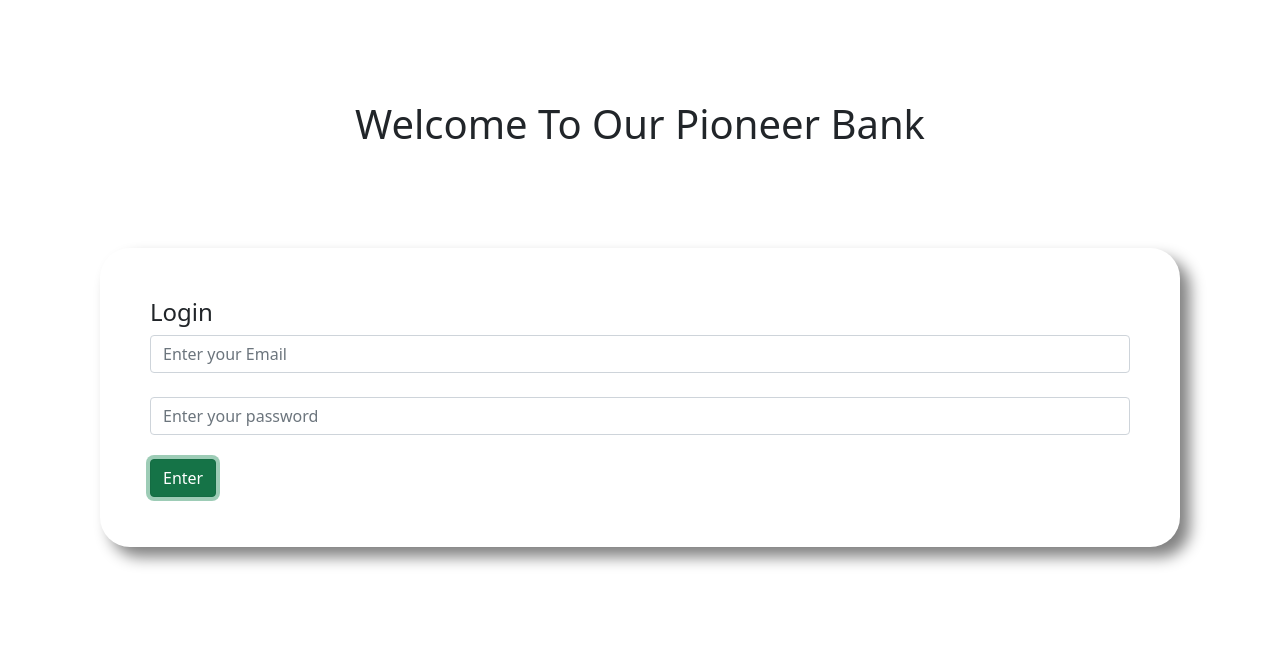
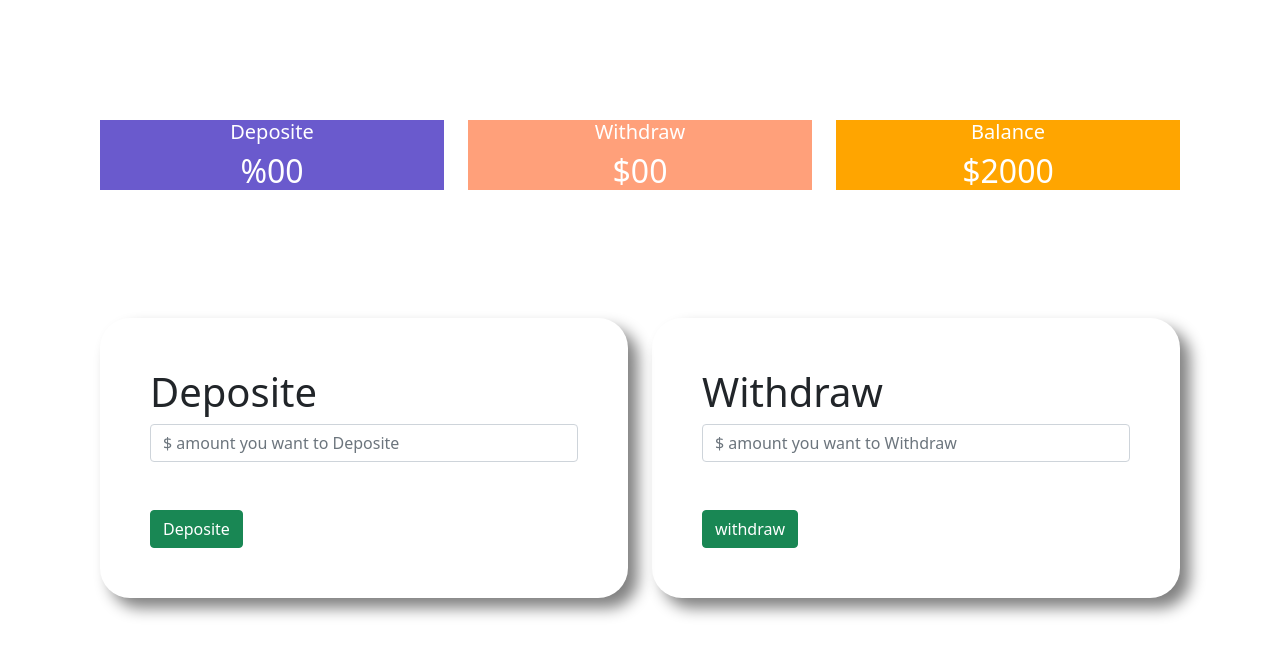
Before and after one commit to RahmanRakib99/pioneer-bank, a plain HTML site: page index.html in a window 1280 px wide. Both pictures are taken after a click on the button "Enter". Drawn offline with nearby package versions, Linux system fonts and the light colour scheme.

Commit message:
n commit

```diff
--- a/index.html
+++ b/index.html
@@ -10,7 +10,7 @@
 </head>
 <body>
     <!-- login area -->
-    <div>
+    <div  id="login-area">
             <h1 class="bank-title">Welcome To Our Pioneer Bank</h1>
             <!-- submit area -->
             <div class="submit-area">
@@ -19,9 +19,60 @@
                 <br>
                 <input type="password" class="form-control" placeholder="Enter your password" >
                 <br>
-            <button class="btn btn-success">Enter</button>
+                <button id="login-button" class="btn btn-success">Enter</button>
             </div>
     </div>
 
+    <!-- transaction area -->
+    <div id="transaction-area">
+        <!-- prothom row create korbo -->
+        <div class="row">
+            <!-- tarpor er majhe column hobe 3ta,mane 3*4ta -->
+            <!-- 1 -->
+            <div class="col-md-4 common-class">
+                    <div class="Deposite">
+                        <h5>Deposite</h5>
+                        <h2>%<span id="currentDeposite">00</span></h2>
+                    </div>
+            </div>
+            <!-- 2 -->
+            <div class="col-md-4 common-class">
+                    <div class="Withdraw">
+                        <h5>Withdraw</h5>
+                        <h2>$<span id="currentWithdraw">00</span></h2>
+                    </div>
+            </div>
+            <!-- 3 -->
+            <div class="col-md-4 common-class">
+                <div class="Balance">
+                    <h5>Balance</h5>
+                    <h2>$<span id="currentBalance">2000</span></h2>
+                </div>
+            </div>
+        </div>
+        <!-- depo/widrw area -->
+        <div class="row">
+                <div class="col-md-6">
+            <div class="submit-area">
+                <h1>Deposite</h1>
+                <input type="text" placeholder="$ amount you want to Deposite"  class="form-control" id="deposite-input-text">
+                <br><br>
+                <button class="btn btn-success" id="Deposite-btn">Deposite</button>
+            </div>
+                </div>
+                   <div class="col-md-6">
+            <div class="submit-area">
+                <h1>Withdraw</h1>
+                <input type="text" placeholder="$ amount you want to Withdraw" class="form-control" id="withdraw-input-text">
+                <br><br>
+                <button class="btn btn-success" id="withdraw-btn">withdraw</button>
+            </div>
+                 </div>
+        </div>
+</div>
+
+
+
+  <script src="script.js"></script>
 </body>
 </html>
--- a/script.js
+++ b/script.js
@@ -0,0 +1,24 @@
+//1: Login Button click handle
+
+const loginBtn=document.getElementById("login-button");
+loginBtn.addEventListener("click",function(){
+
+   const loginArea=document.getElementById("login-area");
+   loginArea.style.display="none";
+
+   const transactionArea=document.getElementById("transaction-area");
+   transactionArea.style.display="block";
+})
+
+//2:deposite button click handle
+const getDepoBtn=document.getElementById("Deposite-btn");
+getDepoBtn.addEventListener("click",function(){
+    const getInputValue=document.getElementById("deposite-input-text").Value;
+    const getInputNumber= parseFloat(getInputValue);
+
+    const currentDeposite=document.getElementById("currentDeposite").innerText;
+    const currentDepositeNumber=parseFloat(currentDeposite);
+const totalDeposite=getInputNumber+currentDepositeNumber;
+
+document.getElementById("currentDeposite").innerText=totalDeposite;
+})
--- a/style.css
+++ b/style.css
@@ -10,3 +10,22 @@ body{
     box-shadow: 10px 10px 15px gray;
     padding: 50px;
 }
+#transaction-area{
+    display: none;
+}
+.Deposite{
+    background-color:slateblue ;
+}
+.Withdraw{
+    background-color: lightsalmon;
+}
+.Balance{
+    background-color: orange;
+}
+.common-class{
+    text-align: center;
+    border-radius: 20px;
+    color: white;
+    padding: 20px;
+
+}
```
Lines whose indentation alone changed are shown as unchanged.
